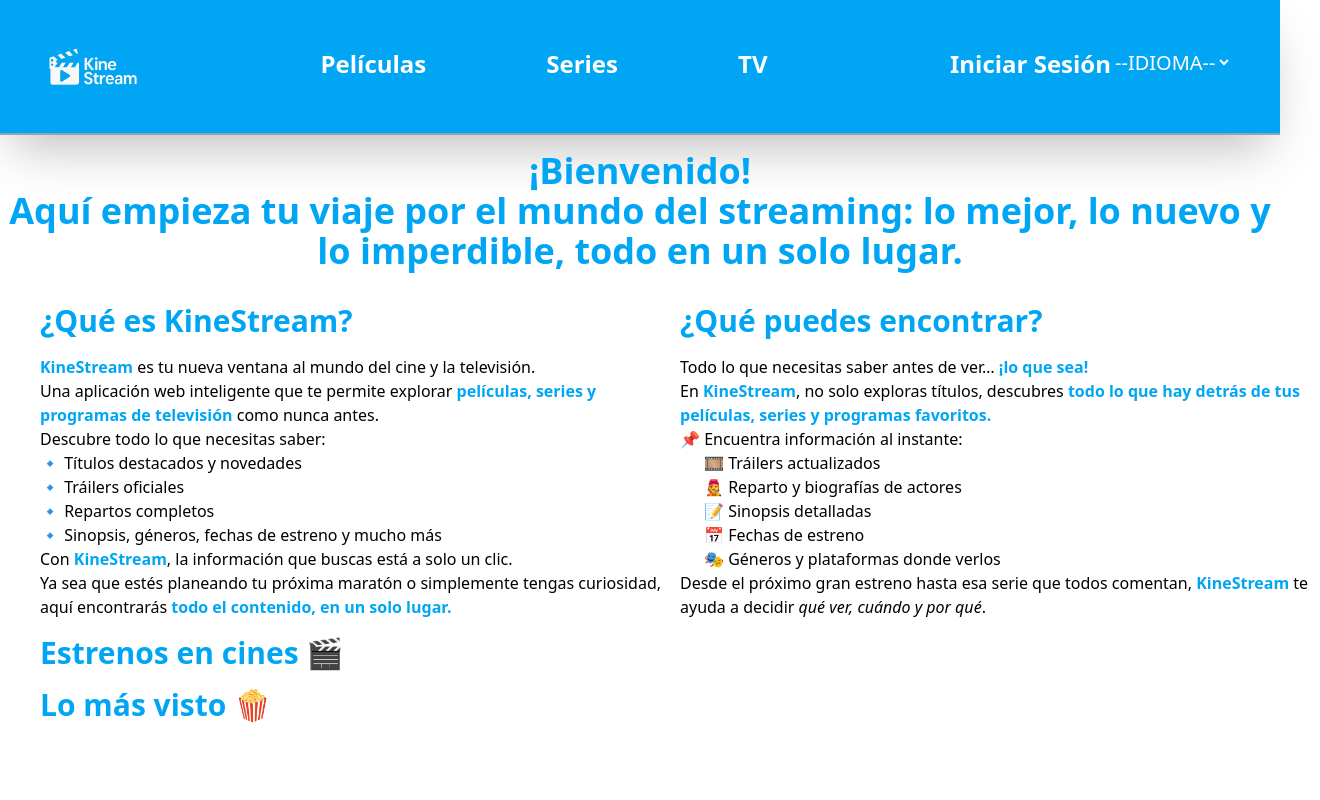
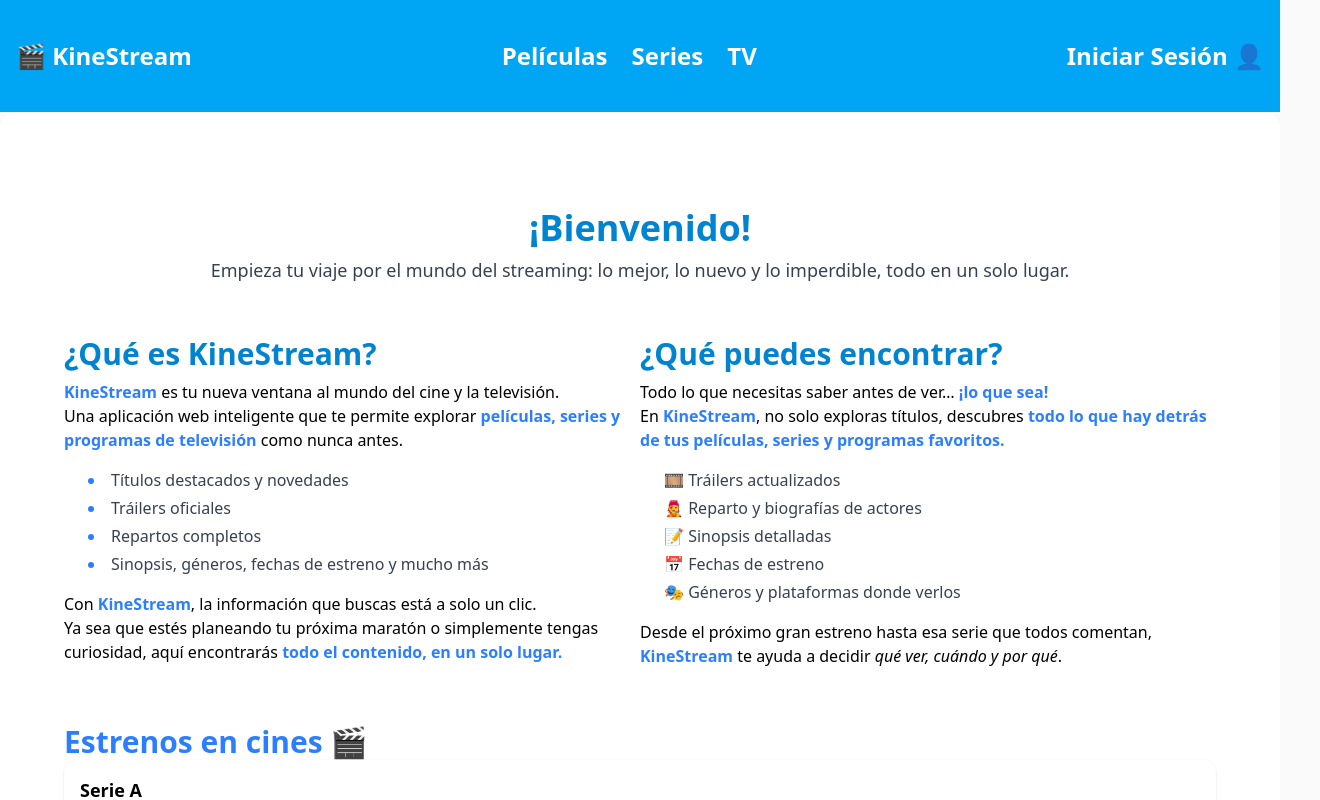
Before and after one commit to isaacgh64/kinestream, a React (Vite) app: page / in a window 1280 px wide. Shown: the top 800 px of the page, 1320 px wide, since content can reach past the window. Built offline with nearby package versions, Linux system fonts and the light colour scheme.

Commit message:
[0.0.3-alpha] - 2025 05-02
Solved
-Problem with response and desing

-Coded bty: Isaac Gallardo Herrera

```diff
--- a/src/App.tsx
+++ b/src/App.tsx
@@ -10,7 +10,6 @@
         <TopMenu/>
         <AppRoutes/>
       </BrowserRouter>
-
     </>
   )
 }
--- a/src/components/Global/TopMenu.tsx
+++ b/src/components/Global/TopMenu.tsx
@@ -3,27 +3,24 @@
 // Top Menu in all pages
 export default function TopMenu() {
   return (
-    <nav className="border-b-2 shadow-2xl border-gray-400 w-full p-12 bg-sky-500 flex flex-row justify-between">
-      <Link to={"/"}><img src="/logo_app.png" width={90}  alt="" /></Link>
+    <header className="bg-sky-500 text-white py-10 shadow">
+      <div className="max-w-7xl mx-auto flex justify-between items-center px-4">
+        <div className="text-2xl">
+          <span>🎬 </span>
+          <Link to={"/"} className="font-bold hover:text-blue-800 transition">  KineStream </Link>
+        </div>
+        <nav className="space-x-6 hidden md:flex text-2xl font-bold max-w-7xl">
+          <a href="#" className="hover:underline hover:text-blue-800 transition">Películas</a>
+          <a href="#" className="hover:underline hover:text-blue-800 transition">Series</a>
+          <a href="#" className="hover:underline hover:text-blue-800 transition">TV</a>
+        </nav>
+        <div className="text-2xl font-bold">
+          <Link to={"/login"} className="cursor-pointer hover:underline hover:text-blue-800 transition">Iniciar Sesión</Link>
+          <span> 👤</span>
+        </div>
+      </div>
 
-      {/* <div className="flex flex-row"> */}
+    </header>
 
-      {/* </div> */}
-        <ul className="flex flex-row">
-            {/* <li className="me-30 text-2xl text-white font-bold cursor-pointer hover:border-b-3 border-white">Inicio</li> */}
-            <li className="me-30 text-2xl text-white font-bold cursor-pointer hover:border-b-3 border-white">Películas</li>
-            <li className="me-30 text-2xl text-white font-bold cursor-pointer hover:border-b-3 border-white">Series</li>
-            <li className="text-2xl text-white font-bold cursor-pointer hover:border-b-3 border-white">TV</li>
-        </ul>
-        <div className="flex flex-row">
-          <Link to={"/login"} className="text-2xl text-white font-bold cursor-pointer hover:border-b-3 border-white">Iniciar Sesión</Link>
-            <form action="">
-              <select name="" id="" className="text-xl text-white">
-                <option value="" >--IDIOMA--</option>
-              </select>
-            </form>
-
-        </div>
-    </nav>
   )
 }
--- a/src/components/Home/HomePage.tsx
+++ b/src/components/Home/HomePage.tsx
@@ -2,13 +2,18 @@
 
 export default function HomePage() {
   return (
-    <main>
-        <p className="text-4xl text-sky-500 font-bold text-center flex justify-center mt-4 mb-8">
-            ¡Bienvenido!
-            <br/>
-            Aquí empieza tu viaje por el mundo del streaming: lo mejor, lo nuevo y lo imperdible, todo en un solo lugar.
+    <body className="bg-neutral-50">
+      <div className="w-full min-h-[calc(100vh-120px)] flex justify-center bg-neutral-50">
+        <main className="w-full max-w-7xl bg-white px-6 py-12 shadow-lg rounded-2xl">
+          {/*Welcome section*/}
+          <section className="text-center py-12">
+            <h2 className="text-4xl font-bold text-sky-600 mb-2">¡Bienvenido!</h2>
+            <p className="text-lg font-medium text-gray-700">
+              Empieza tu viaje por el mundo del streaming: lo mejor, lo nuevo y lo imperdible, todo en un solo lugar.
             </p>
-        <section className="w-full grid grid-cols-1 lg:grid-cols-2 lg:ms-10 lg:me-10 ms-5 me-5 ">
+          </section>
+          {/*Info section*/}
+          <section className="max-w-6xl mx-auto grid md:grid-cols-2 py-1 px-0">
             <SectionInfo
               title={"¿Qué es KineStream?"}
               pos={1}
@@ -18,12 +23,24 @@
               pos={2}
             />
           </section>
-        <section className="mt-4 lg:ms-10 lg:me-10 me-5 ms-5">
-          <h3 className="text-3xl text-sky-500 font-bold">Estrenos en cines 🎬</h3>
+          {/*Section Cards Films*/}
+          <section className="max-w-6xl mx-auto py-10 px-0">
+            <h3 className="text-3xl text-blue-500 font-bold">Estrenos en cines 🎬</h3>
+            <div className="bg-white shadow rounded-xl overflow-hidden hover:shadow-lg transition">
+              {/* <img src="https://via.placeholder.com/300x400" alt="Póster serie" className="w-full h-48 object-cover"> */}
+              <div className="p-4">
+                <h4 className="font-semibold text-lg">Serie A</h4>
+                <p className="text-sm text-gray-500">Temporada 2</p>
+              </div>
+            </div>
           </section>
-        <section className="mt-4 lg:ms-10 lg:me-10 me-5 ms-5">
-          <h3 className="text-3xl text-sky-500 font-bold">Lo más visto 🍿</h3>
+          {/*Section Cards*/}
+          <section className="max-w-6xl mx-auto py-10 px-0">
+            <h3 className="text-3xl text-blue-500 font-bold">Lo más visto 🍿</h3>
           </section>
         </main>
+      </div>
+    </body>
+
   )
 }
--- a/src/components/Home/SectionInfo.tsx
+++ b/src/components/Home/SectionInfo.tsx
@@ -6,37 +6,34 @@
 
 export default function SectionInfo({title,pos} : SectionInfoProps) {
     return (
-        <section className="mb-5 lg:mb-0">
-            <h2 className="text-3xl text-sky-500 font-bold mb-4">
-                {title}
-            </h2>
+        <>
             <div>
+                <h3 className="text-3xl font-bold text-sky-600 mb-2">
+                    {title}
+                </h3>
                 {(pos==1)?<>
-                    <p className="">
-                        <strong className="text-sky-500">KineStream</strong> es tu nueva ventana al mundo del cine y la televisión.<br/>
-                        Una aplicación web inteligente que te permite explorar <strong className="text-sky-500">películas, series y programas de televisión</strong> como nunca antes.
+                    <p className="mb-4">
+                        <strong className="text-blue-500 font-semibold">KineStream</strong> es tu nueva ventana al mundo del cine y la televisión.<br/>
+                        Una aplicación web inteligente que te permite explorar <strong className="text-blue-500 font-semibold">películas, series y programas de televisión</strong> como nunca antes.
                     </p>
-                    <p className="">Descubre todo lo que necesitas saber:</p>
-                    <ul className="">
-                        <li>🔹 Títulos destacados y novedades</li>
-                        <li>🔹 Tráilers oficiales</li>
-                        <li>🔹 Repartos completos</li>
-                        <li>🔹 Sinopsis, géneros, fechas de estreno y mucho más</li>
+                    <ul className="list-disc list-inside space-y-1 text-gray-700 mb-4 ms-6 marker:text-blue-500">
+                        <li>Títulos destacados y novedades</li>
+                        <li>Tráilers oficiales</li>
+                        <li>Repartos completos</li>
+                        <li>Sinopsis, géneros, fechas de estreno y mucho más</li>
                     </ul>
-                    <p className="">
-                        Con <strong className="text-sky-500">KineStream</strong>, la información que buscas está a solo un clic.<br/>
-                        Ya sea que estés planeando tu próxima maratón o simplemente tengas curiosidad, aquí encontrarás <strong className="text-sky-500">todo el contenido, en un solo lugar.</strong>
+                    <p className="mb-4">
+                        Con <strong className="text-blue-500 font-semibold">KineStream</strong>, la información que buscas está a solo un clic.<br/>
+                        Ya sea que estés planeando tu próxima maratón o simplemente tengas curiosidad, aquí encontrarás <strong className="text-blue-500 font-semibold">todo el contenido, en un solo lugar.</strong>
                     </p>
-                    <img src="" alt="" />
                 </>
                 :
                 <>
-                    <p className="">
-                        Todo lo que necesitas saber antes de ver… <strong className="text-sky-500">¡lo que sea!</strong><br/>
-                        En <strong className="text-sky-500">KineStream</strong>, no solo exploras títulos, descubres <strong className="text-sky-500">todo lo que hay detrás de tus películas, series y programas favoritos.</strong>
+                    <p className="mb-4">
+                        Todo lo que necesitas saber antes de ver… <strong className="text-blue-500 font-semibold">¡lo que sea!</strong><br/>
+                        En <strong className="text-blue-500 font-semibold">KineStream</strong>, no solo exploras títulos, descubres <strong className="text-blue-500 font-semibold">todo lo que hay detrás de tus películas, series y programas favoritos.</strong>
                     </p>
-                    <p className="">📌 Encuentra información al instante:</p>
-                    <ul className="ms-6">
+                    <ul className="space-y-1 text-gray-700 mb-4 ms-6">
                         <li>🎞️ Tráilers actualizados</li>
                         <li>🧑‍🎤 Reparto y biografías de actores</li>
                         <li>📝 Sinopsis detalladas</li>
@@ -44,11 +41,11 @@
                         <li>🎭 Géneros y plataformas donde verlos</li>
                     </ul>
                     <p className="">
-                        Desde el próximo gran estreno hasta esa serie que todos comentan, <strong className="text-sky-500">KineStream</strong> te ayuda a decidir <em>qué ver, cuándo y por qué</em>.
+                        Desde el próximo gran estreno hasta esa serie que todos comentan, <strong className="text-blue-500 font-semibold">KineStream</strong> te ayuda a decidir <em>qué ver, cuándo y por qué</em>.
                     </p>
                 </>
                 }
             </div>
-        </section>
+        </>
     )
 }
--- a/src/components/LogIn/ChangeView.tsx
+++ b/src/components/LogIn/ChangeView.tsx
@@ -8,7 +8,7 @@
 export default function ChangeView({isRegister, changeView} : ChangeViewProps) {
     return (
         <>
-            <div className='flex flex-row w-full border-b-4 border-sky-500 justify-center'>
+            <div className='flex flex-row w-full border-b-4 border-blue-500 justify-center'>
                 <button type="button" className='uppercase text-center text-2xl font-black  py-2 me-8 cursor-pointer opacity-30 disabled:opacity-100' disabled={!isRegister}  onClick={changeView} >Iniciar Sesión</button>
                 <button type="button" className='uppercase text-center text-2xl font-black  py-2 me-8 cursor-pointer opacity-30 disabled:opacity-100' disabled={isRegister} onClick={changeView}>Registrarse</button>
             </div>
--- a/src/components/LogIn/LoginPage.tsx
+++ b/src/components/LogIn/LoginPage.tsx
@@ -15,10 +15,10 @@
 
     //Content logIn page
     return (
-        <>
-            <section className={`flex content-center justify-center ${(isRegister)?"mt-25":"mt-50"} lg:ms-0 lg:me-0 ms-5 me-5`}>
-                <div className="border-2 border-sky-500 p-8 rounded-[2vw] w-[800px]">
-                    <form className="space-y-2">
+        <div className="w-full min-h-[calc(100vh-120px)] flex justify-center items-center bg-neutral-50">
+            <section className="w-full max-w-7xl bg-white px-20 py-20 shadow-lg rounded-2xl">
+                <div className="border-2 border-blue-500 p-8 rounded-2xl">
+                    <form className="space-y-4">
                     <ChangeView
                         isRegister = {isRegister}
                         changeView = {changeView}
@@ -29,8 +29,7 @@
                     </form>
                 </div>
             </section>
-
-        </>
+        </div>
 
     )
 
--- a/src/components/LogIn/LoginView.tsx
+++ b/src/components/LogIn/LoginView.tsx
@@ -46,23 +46,23 @@
     return (
         <>
             {/*Input mail*/}
-            <div className="flex flex-col gap-2">
-                <label htmlFor="mail" className="text-xl cursor-pointer">Correo electrónico:</label>
-                <input type="mail" id="mail" placeholder="Añade el correo electrónico" className="bg-slate-100 p-2 rounded-lg" name="mail" onChange={handleChange}/>
+            <div className="mb-4 relative">
+                <label htmlFor="mail" className="block text-xl font-medium text-gray-700 mb-1 cursor-pointer">Correo electrónico:</label>
+                <input type="mail" id="mail" placeholder="Añade el correo electrónico" className=" w-full bg-slate-100 p-2 rounded-lg outline-blue-500" name="mail" onChange={handleChange}/>
             </div>
             {/*Input password*/}
-            <div className="flex flex-col gap-2">
-                <label htmlFor="password" className="text-xl cursor-pointer">Contraseña:</label>
+            <div className="mb-4 relative">
+                <label htmlFor="password" className="block text-xl font-medium text-gray-700 mb-1 cursor-pointer">Contraseña:</label>
                 <div className="relative w-full">
-                    <input type={(isShowPassword)?"text":"password"} id="password" placeholder="Introduce la contraseña" className="w-full bg-slate-100 p-2 rounded-lg" name="password" onChange={handleChange}/>
-                    <button type="button" className="absolute inset-y-0 right-0 flex items-center px-3 text-gray-600 cursor-pointer" onClick={handleChangeShowPassword}>
-                        {(isShowPassword)?<FaEye className="text-sky-500"/>:<FaEyeSlash className="text-sky-500"/>}
+                    <input type={(isShowPassword)?"text":"password"} id="password" placeholder="Introduce la contraseña" className="w-full bg-slate-100 p-2 rounded-lg outline-blue-500" name="password" onChange={handleChange}/>
+                    <button type="button" className="absolute inset-y-0 right-0 flex items-center px-3 text-blue-500 cursor-pointer " onClick={handleChangeShowPassword}>
+                        {(isShowPassword)?<FaEye/>:<FaEyeSlash/>}
                     </button>
                 </div>
 
             </div>
             {/*Button Submit*/}
-            <input type="submit" className="bg-sky-500 cursor-pointer w-full p-2 text-white uppercase font-bold rounded-lg mt-2 disabled:opacity-40 disabled:cursor-auto" value={"Iniciar Sesión"} disabled={isValid}/>
+            <input type="submit" className="bg-blue-600 cursor-pointer w-full p-2 text-white uppercase font-bold rounded-lg mt-2 disabled:opacity-40 disabled:cursor-auto" value={"Iniciar Sesión"} disabled={isValid}/>
         </>
     )
 }
--- a/src/components/LogIn/RegisterView.tsx
+++ b/src/components/LogIn/RegisterView.tsx
@@ -34,37 +34,37 @@
     return (
       <>
         {/*Input name*/}
-        <div className="flex flex-col gap-2">
-          <label htmlFor="named" className="text-xl cursor-pointer">Nombre:</label>
-          <input type="name" id="named" placeholder="Añada su nombre" className="bg-slate-100 p-2 rounded-lg" name="named"/>
+        <div className="mb-4 flex flex-col gap-2">
+          <label htmlFor="named" className="text-xl font-medium text-gray-700 mb-1 cursor-pointer">Nombre:</label>
+          <input type="name" id="named" placeholder="Añada su nombre" className="bg-slate-100 p-2 rounded-lg outline-blue-500" name="named"/>
         </div>
         {/*Input mail*/}
-        <div className="flex flex-col gap-2">
-          <label htmlFor="mail" className="text-xl cursor-pointer">Correo electrónico:</label>
-          <input type="mail" id="mail" placeholder="Añada el correo electrónico" className="bg-slate-100 p-2 rounded-lg" name="mail"/>
+        <div className="mb-4 flex flex-col gap-2">
+          <label htmlFor="mail" className="text-xl font-medium text-gray-700 mb-1 cursor-pointer">Correo electrónico:</label>
+          <input type="mail" id="mail" placeholder="Añada el correo electrónico" className="bg-slate-100 p-2 rounded-lg outline-blue-500" name="mail"/>
         </div>
         {/*Input password*/}
         <div className="flex flex-col gap-2">
-          <label htmlFor="password" className="text-xl cursor-pointer">Contraseña:</label>
+          <label htmlFor="password" className="text-xl font-medium text-gray-700 mb-1 cursor-pointer">Contraseña:</label>
           <div className="relative w-full">
-              <input type={(isShowPassword)?"text":"password"} id="password" placeholder="Introduce la contraseña" className="w-full bg-slate-100 p-2 rounded-lg" name="password" />
-              <button type="button" className="absolute inset-y-0 right-0 flex items-center px-3 text-gray-600 cursor-pointer" onClick={handleChangeShowPassword}>
-                  {(isShowPassword)?<FaEye className="text-sky-500"/>:<FaEyeSlash className="text-sky-500"/>}
+              <input type={(isShowPassword)?"text":"password"} id="password" placeholder="Introduce la contraseña" className="w-full bg-slate-100 p-2 rounded-lg outline-blue-500" name="password" />
+              <button type="button" className="absolute inset-y-0 right-0 flex items-center px-3 text-sky-500 cursor-pointer" onClick={handleChangeShowPassword}>
+                  {(isShowPassword)?<FaEye/>:<FaEyeSlash/>}
               </button>
           </div>
         </div>
         {/*Input repassword*/}
         <div className="flex flex-col gap-2">
-          <label htmlFor="repassword" className="text-xl cursor-pointer">Repita la contraseña:</label>
+          <label htmlFor="repassword" className="text-xl font-medium text-gray-700 mb-1 cursor-pointer">Repita la contraseña:</label>
           <div className="relative w-full">
-              <input type={(isShowRePassword)?"text":"password"} id="repassword" placeholder="Introduce la contraseña" className="w-full bg-slate-100 p-2 rounded-lg" name="repassword" />
-              <button type="button" className="absolute inset-y-0 right-0 flex items-center px-3 text-gray-600 cursor-pointer" onClick={handleChangeShowRePassword}>
-                  {(isShowRePassword)?<FaEye className="text-sky-500"/>:<FaEyeSlash className="text-sky-500"/>}
+              <input type={(isShowRePassword)?"text":"password"} id="repassword" placeholder="Introduce la contraseña" className="w-full bg-slate-100 p-2 rounded-lg outline-blue-500" name="repassword" />
+              <button type="button" className="absolute inset-y-0 right-0 flex items-center px-3 text-sky-500 cursor-pointer" onClick={handleChangeShowRePassword}>
+                  {(isShowRePassword)?<FaEye/>:<FaEyeSlash/>}
               </button>
           </div>
         </div>
         {/*Button Submit*/}
-        <input type="submit" className="bg-sky-500 cursor-pointer w-full p-2 text-white uppercase font-bold rounded-lg mt-2 disabled:opacity-40" value={"Registrarse"} />
+        <input type="submit" className="bg-blue-500 cursor-pointer w-full p-2 text-white uppercase font-bold rounded-lg mt-2 disabled:opacity-40" value={"Registrarse"} />
       </>
     )
 }
```
Lines whose indentation alone changed are shown as unchanged.
